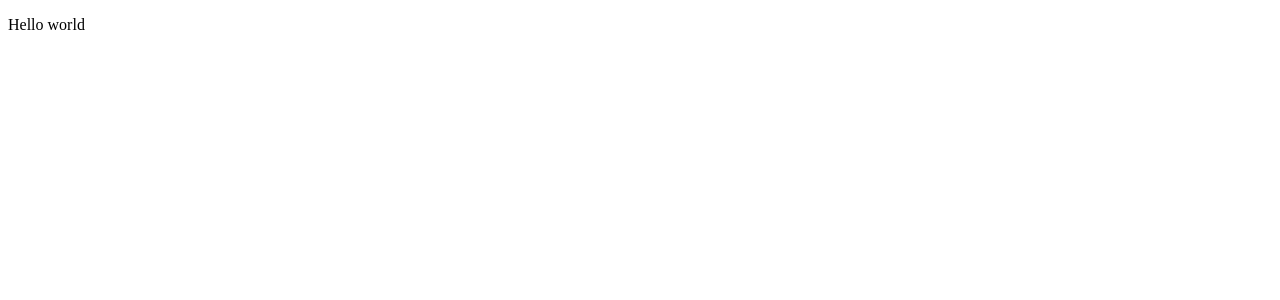
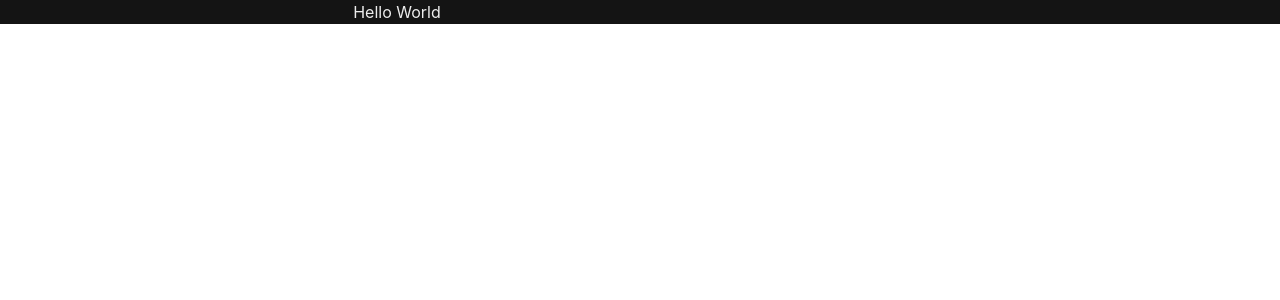
Before and after one commit to mnghn07/the-self-portrait, a Next.js app: page / in a window 1280 px wide. Shown: the top 300 px of the page. Built offline with nearby package versions, Linux system fonts and the light colour scheme.

Commit message:
feat: Adding header

```diff
--- /dev/null
+++ b/components/layouts/main.tsx
@@ -0,0 +1,28 @@
+import Head from "next/head";
+import { Box, Container } from "@chakra-ui/react";
+
+interface MainProps {
+  children: React.ReactNode;
+  router: any;
+}
+
+const Main: React.FC<MainProps> = ({ children, router }) => {
+  return (
+    <Box maxW="100%" as="main">
+      <Head>
+        <meta name="viewport" content="width=device-width,initial-scale=1" />
+        <title>Minh Nguyen - Homepage</title>
+      </Head>
+      <Container
+        maxW="100%"
+        bg="blackAlpha.900"
+        color="whiteAlpha.900"
+        alignItems={"flex-end"}
+      >
+        {children}
+      </Container>
+    </Box>
+  );
+};
+
+export default Main;
--- /dev/null
+++ b/pages/_app.tsx
@@ -0,0 +1,21 @@
+import * as React from "react";
+import { ChakraProvider } from "@chakra-ui/react";
+import Layout from "../components/layouts/main";
+
+interface Props {
+  Component: any;
+  pageProps: any;
+  router: any;
+}
+
+const Website: React.FC<Props> = ({ Component, pageProps, router }) => {
+  return (
+    <ChakraProvider>
+      <Layout router={router}>
+        <Component {...pageProps} key={router.route} />
+      </Layout>
+    </ChakraProvider>
+  );
+};
+
+export default Website;
--- a/pages/index.tsx
+++ b/pages/index.tsx
@@ -1,8 +1,12 @@
+import { Box, Container } from "@chakra-ui/react";
+
 const Page = () => {
   return (
-    <div>
-      <p>Hello world</p>
-    </div>
+    <Container>
+      <Box>
+        <p>Hello World</p>
+      </Box>
+    </Container>
   );
 };
 
```
